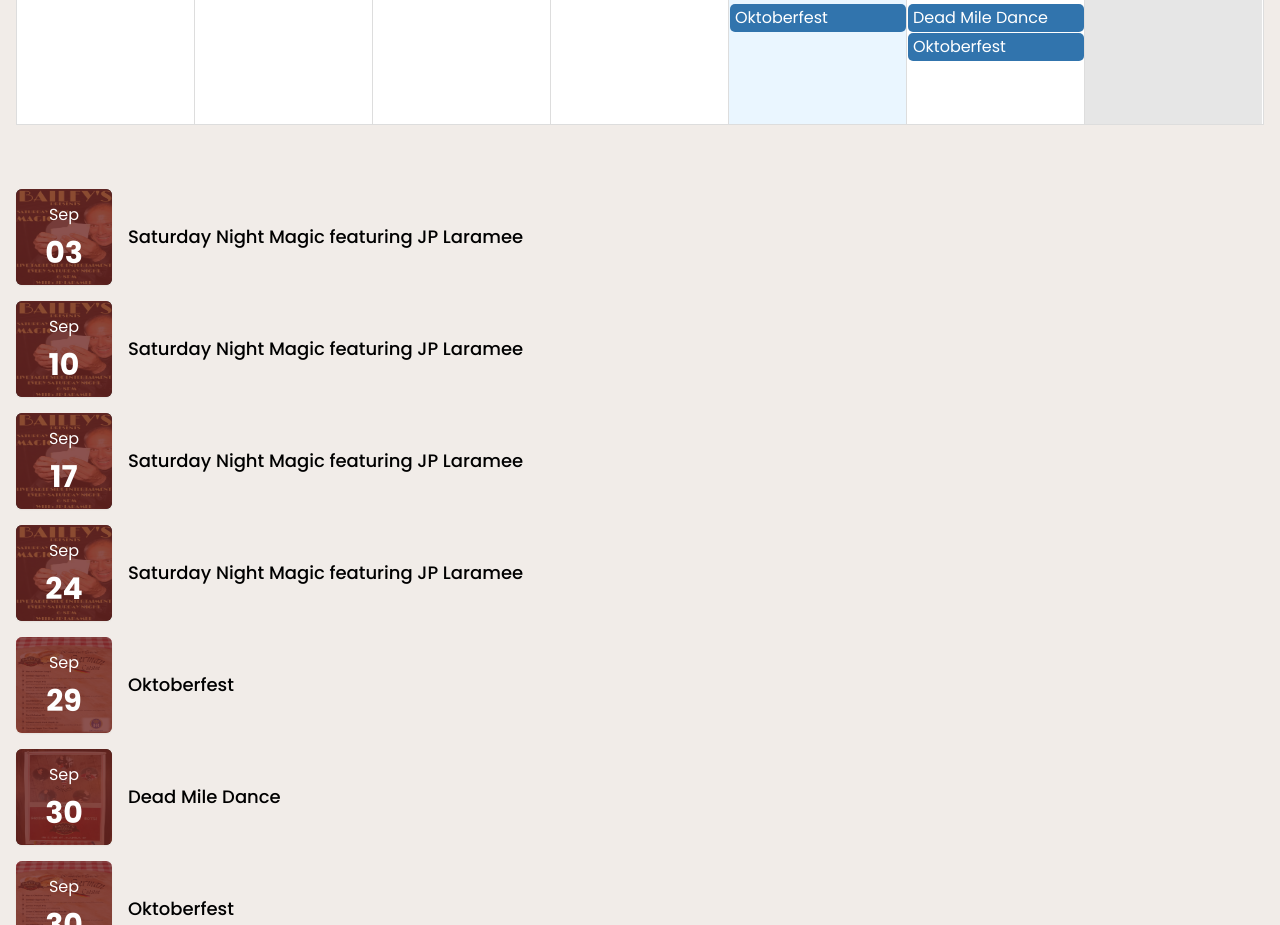
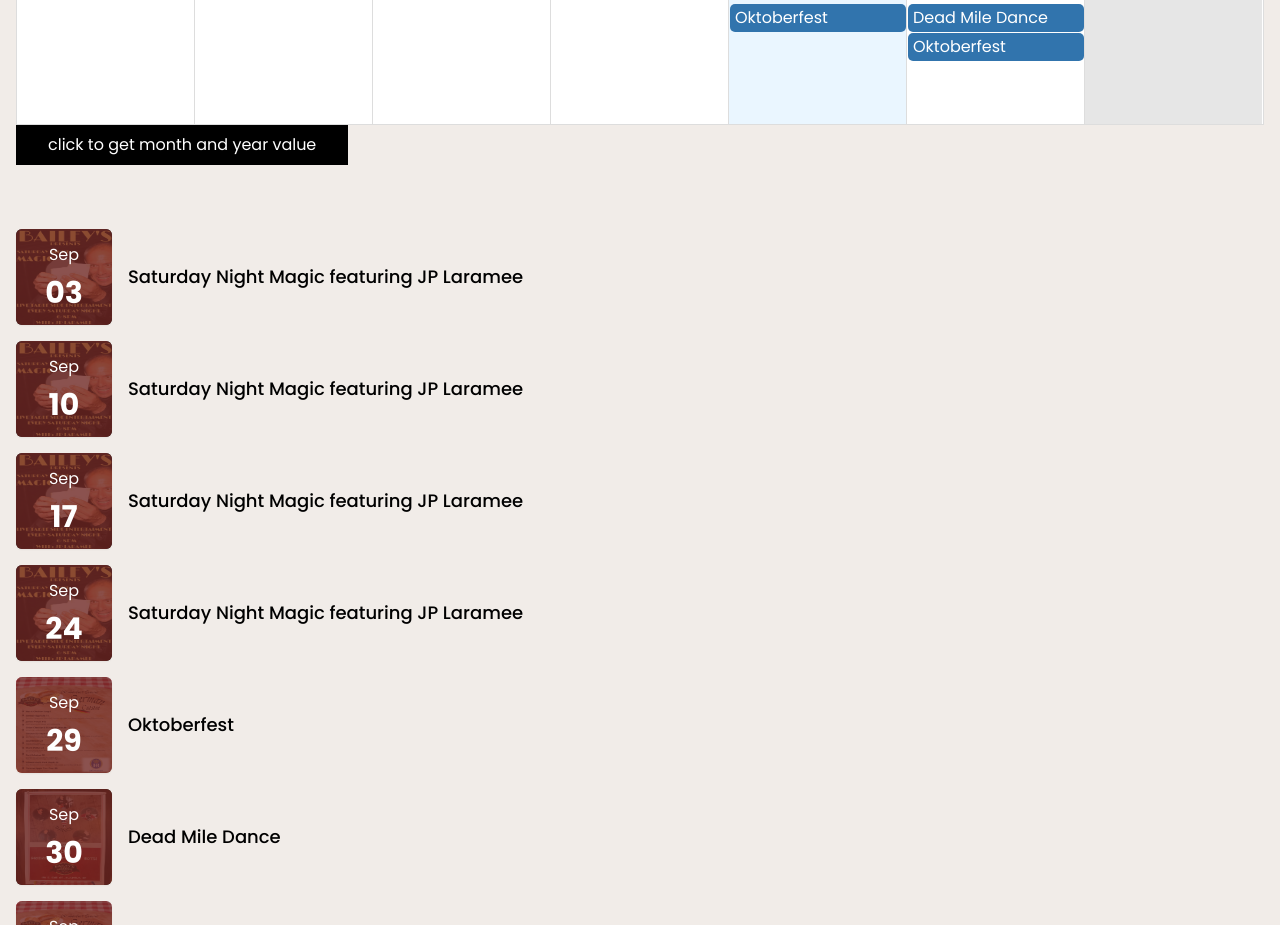
Before and after one commit to infruezo/baileyssmokehouseny, a React (Create React App) app: page /event-calendar in a window 1280 px wide. Shown: the part 1100-2025 px from the top of the page. Built offline with nearby package versions, Linux system fonts and the light colour scheme; a web font is replaced by a local one.

Commit message:
added the month state to the dep array

```diff
--- a/src/pages/smokehouse/Events.jsx
+++ b/src/pages/smokehouse/Events.jsx
@@ -26,11 +26,16 @@ const Events = () => {
     setMonth(format(e, "MM"));
   };
 
+  const handleClick = () => {
+    console.log("Year: " + year);
+    console.log("Month: " + month);
+  };
+
   useEffect(() => {
     events.map((event) =>
       setEventsDetailsList((prevArray) => [...prevArray, event])
     );
-  }, []);
+  }, [month]);
 
   moment.locale("en-US");
   const localizer = momentLocalizer(moment);
@@ -57,6 +62,13 @@ const Events = () => {
             className="bg-white"
           />
 
+          <button
+            onClick={handleClick}
+            className="px-8 py-2 text-white bg-black"
+          >
+            click to get month and year value
+          </button>
+
           {/* events */}
           <div className="pt-16 w-full h-full">
             <div className="flex flex-col space-y-4">
--- a/src/utils/eventData.js
+++ b/src/utils/eventData.js
@@ -65,6 +65,9 @@ function getUpcomingEventsInternal(eventList, num) {
 }
 
 export function getEventsForMonth(year, month) {
+  console.log(
+    "method was called for the year: " + year + " and the month: " + month
+  );
   return getEventsForMonthInternal(SmokehouseEvents, year, month);
 }
 function getEventsForMonthInternal(eventList, year, month) {
```
